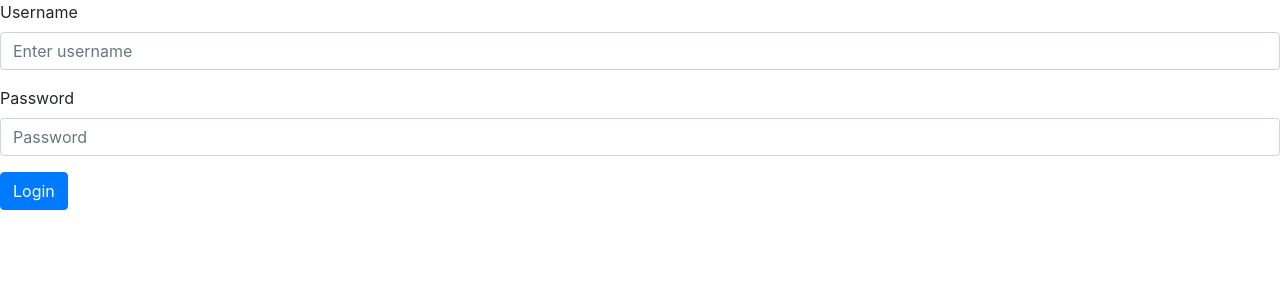
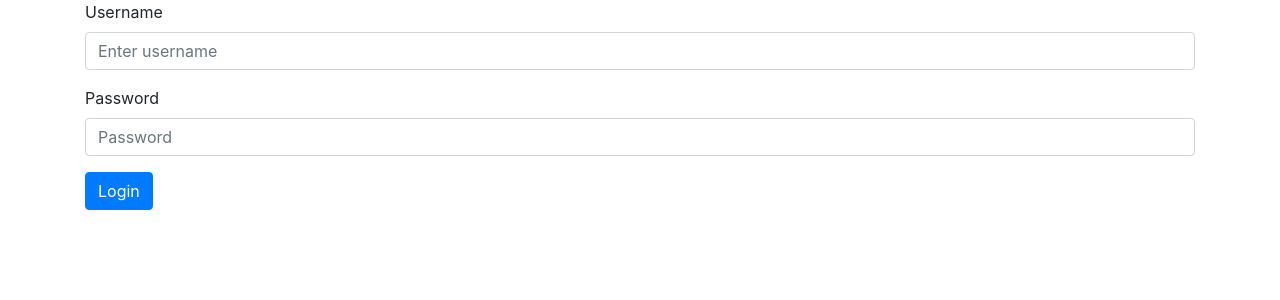
Before and after one commit to MySecondLanguage/django-grahpql-react-crud, a React (Create React App) app in the folder react/: page /user/login in a window 1280 px wide. Shown: the top 300 px of the page. Built offline with nearby package versions, Linux system fonts and the light colour scheme.

Commit message:
Brough login inside div

```diff
--- a/react/src/components/loginForm.js
+++ b/react/src/components/loginForm.js
@@ -1,15 +1,37 @@
-import React from 'react';
+import React, { useEffect, useState } from "react";
 
 function LoginForm() {
+    const [formData, setFormData] = useState({
+        username: '',
+        password: '',
+      });
+
+
+    const onChangeHandler = (e) => {
+        formData[e.target.name] = e.target.value
+        setFormData(formData)
+      }
+
+    const onSubmitHandler = (e) => {
+        e.preventDefault()
+        console.log(formData)
+    }
+
     return (
-        <form>
+        <div className="container">
+            <div className="row">
+                <div className="col-md-12">
+                    <div>
+                    <form onSubmit={onSubmitHandler}>
                         <div className="form-group">
                             <label htmlFor="username">Username</label>
                             <input
-                    type="email"
+                                type="text"
                                 className="form-control"
                                 id="username"
                                 aria-describedby="emailHelp"
+                                name="username"
+                                onChange={onChangeHandler}
                                 placeholder="Enter username"/>
                         </div>
                         <div className="form-group">
@@ -18,11 +40,17 @@ function LoginForm() {
                                 type="password"
                                 className="form-control"
                                 id="epassword"
+                                name="password"
+                                onChange={onChangeHandler}
                                 placeholder="Password"/>
                         </div>
 
                         <button className="btn btn-primary">Login</button>
                     </form>
+                    </div>
+                </div>
+            </div>
+        </div>
     )
 }
 
```
Lines whose indentation alone changed are shown as unchanged.
